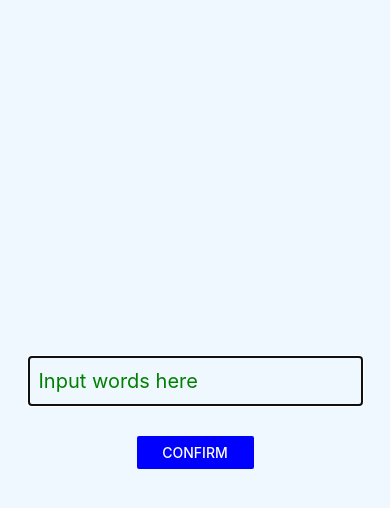
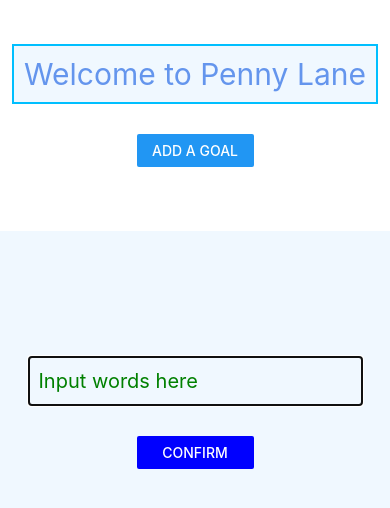
Before and after one commit to 1v17/5520project, a React Native app: screen / in a window 390 px wide. Both pictures are taken after a click on the button "ADD A GOAL". Shown: the top 508 px of the page. Built offline with nearby package versions, Linux system fonts and the light colour scheme.

Commit message:
Add styles to modal

```diff
--- a/components/Input.js
+++ b/components/Input.js
@@ -13,7 +13,8 @@ export default function Input({autoFocus, inputHandler, modalVisibile}) {
     }
 
     return (
-        <Modal animationType="slide" visible={modalVisibile} >
+        <View style={styles.wrapper}>
+            <Modal animationType="slide" visible={modalVisibile} transparent={true}>
                 <View style={styles.container}>
                     <TextInput
                         style={styles.input}
@@ -40,6 +41,7 @@ export default function Input({autoFocus, inputHandler, modalVisibile}) {
 
                 </View>
             </Modal>
+        </View>
     )
 }
 
@@ -56,7 +58,7 @@ const styles = StyleSheet.create({
     },
     container: {
         flex: 1,
-        backgroundColor: 'aliceblue',
+        // backgroundColor: 'aliceblue',
         alignItems: 'center',
         justifyContent: 'center',
       },
@@ -64,4 +66,8 @@ const styles = StyleSheet.create({
         marginVertical: "5%",
         width: '30%',
     },
+    wrapper: {
+        backgroundColor: 'lemonchiffon',
+        borderRadius: 4,
+    },
 });
```
Lines whose indentation alone changed are shown as unchanged.
